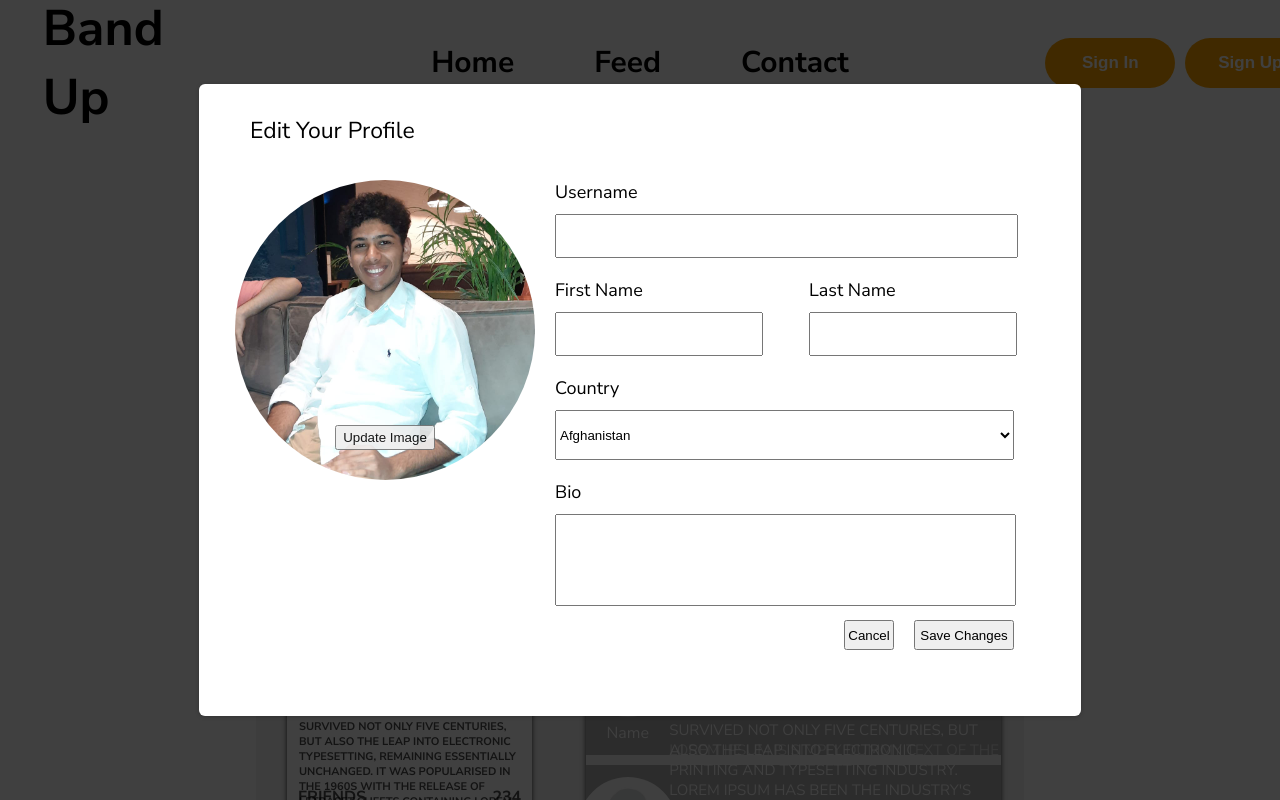
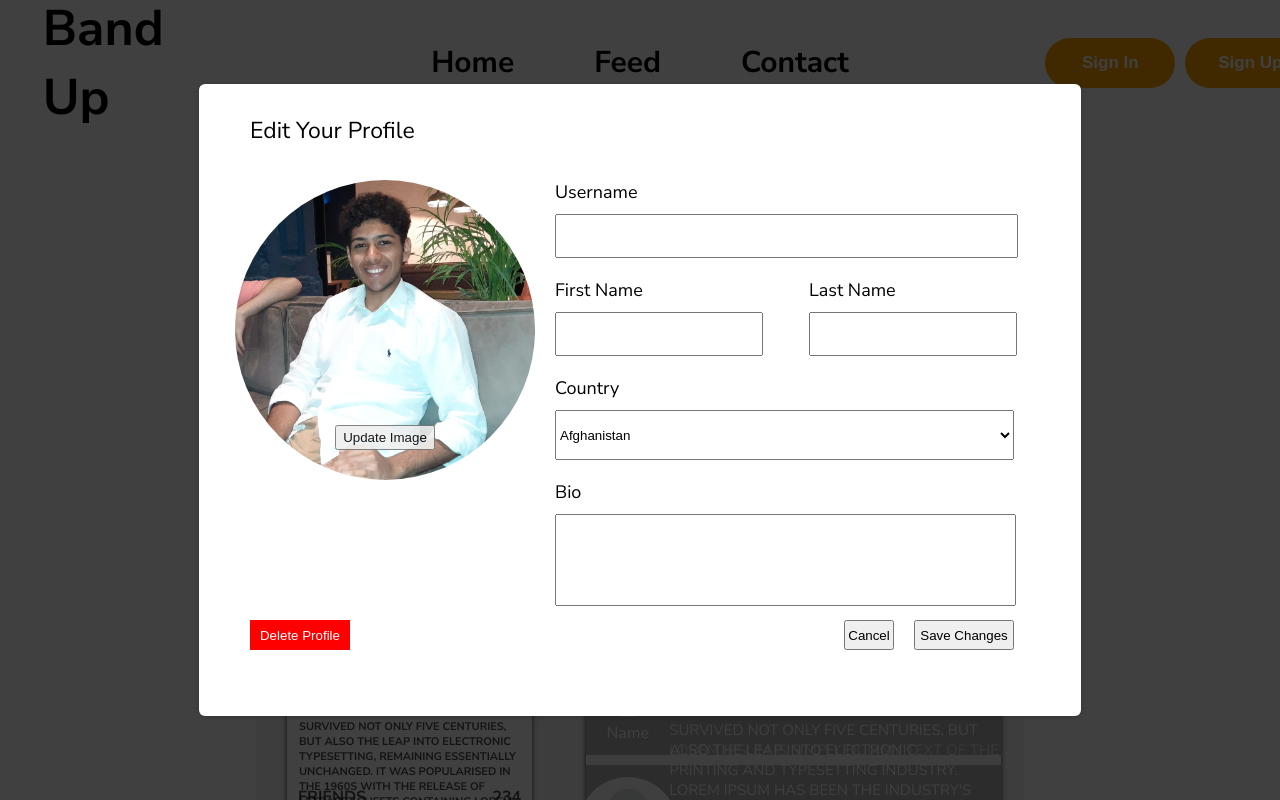
Before and after one commit to OmarZalat/Band-Up, a Next.js app: page /profile in a window 1280 px wide. Both pictures are taken after a click on the element "EDIT PROFILE". Shown: the top 800 px of the page. Built offline with nearby package versions, Linux system fonts and the light colour scheme.

Commit message:
added delete profile button in profile modal

```diff
--- a/src/components/Profile/profileModal.js
+++ b/src/components/Profile/profileModal.js
@@ -257,6 +257,9 @@ function ProfileModal(props) {
           </div>
         </div>
         <div className="modal_footer">
+          <div className="modal_delete_profile_wrapper">
+            <button id="modal_delete_profile">Delete Profile</button>
+          </div>
           <div className="modal_cancel_button_wrapper">
             <button id="modal_cancel_button" onClick={cancelHandler}>
               Cancel
--- a/src/styles/profileModal.css
+++ b/src/styles/profileModal.css
@@ -186,3 +186,24 @@
   height: 100%;
   cursor: pointer;
 }
+
+.modal_delete_profile_wrapper {
+  width: auto; /* remove fixed width */
+  flex-grow: 1; /* allow the button to grow and occupy the remaining space */
+}
+
+#modal_delete_profile {
+  width: 100px;
+  height: 30px;
+  background-color: red;
+  color: white;
+  cursor: pointer;
+  border: none;
+  transition: 0.5s;
+  margin-left: 35px;
+}
+
+#modal_delete_profile:hover {
+  opacity: 0.5;
+  transition: 0.5s;
+}
```
